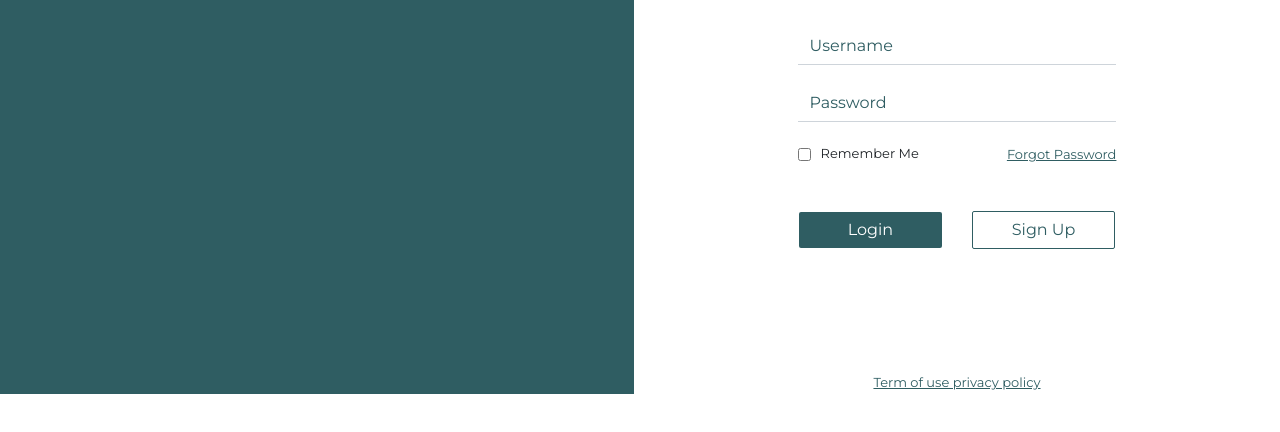
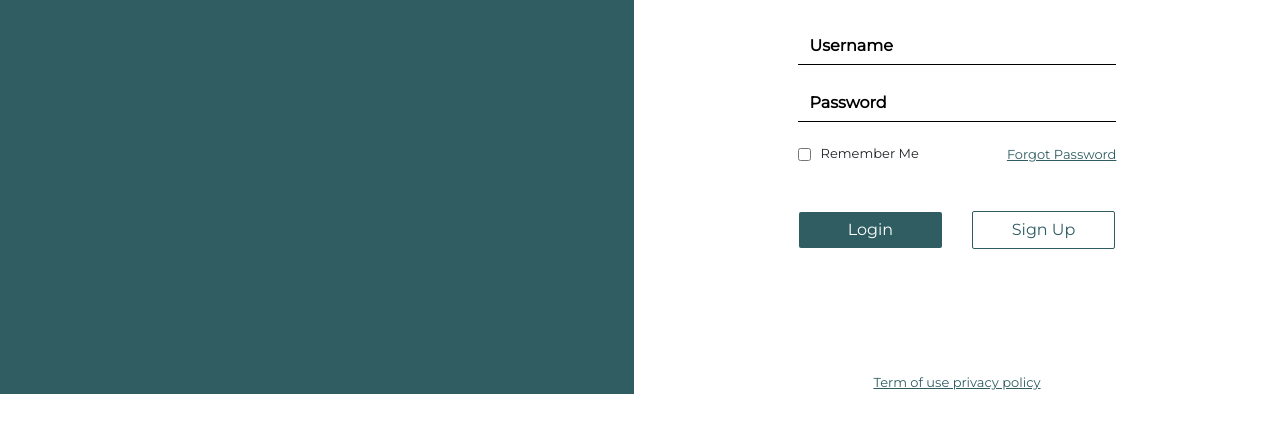
Before and after one commit to monupareeklg/workingtemplate, a plain HTML site: page login.html in a window 1280 px wide. Shown: the part 218-650 px from the top of the page. Drawn offline with nearby package versions, Linux system fonts and the light colour scheme.

Commit message:
Fixing Text Color and Weight

```diff
--- a/css/login.css
+++ b/css/login.css
@@ -5,21 +5,21 @@ body {
 input[type="text"] {
     border-radius: 0 !important;
     border: none !important;
-    border-bottom: 1px solid #ced4da !important;
+    border-bottom: 1px solid black !important;
     margin-bottom: 20px;
 }
 
 input[type="password"] {
     border-radius: 0 !important;
     border: none !important;
-    border-bottom: 1px solid #ced4da !important;
+    border-bottom: 1px solid black !important;
     margin-bottom: 20px;
 }
 
 input[type="email"] {
     border-radius: 0 !important;
     border: none !important;
-    border-bottom: 1px solid #ced4da !important;
+    border-bottom: 1px solid black !important;
     margin-bottom: 20px;
 }
 
@@ -156,3 +156,12 @@ p {
     color: #2f5d62;
     font-weight: 600;
 }
+
+
+/*Some Extra Code */
+
+::placeholder {
+    color: black !important;
+    font-weight: 600;
+
+}
```
